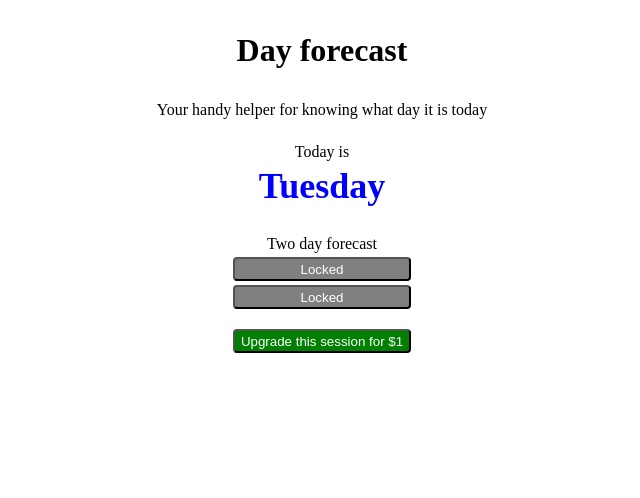
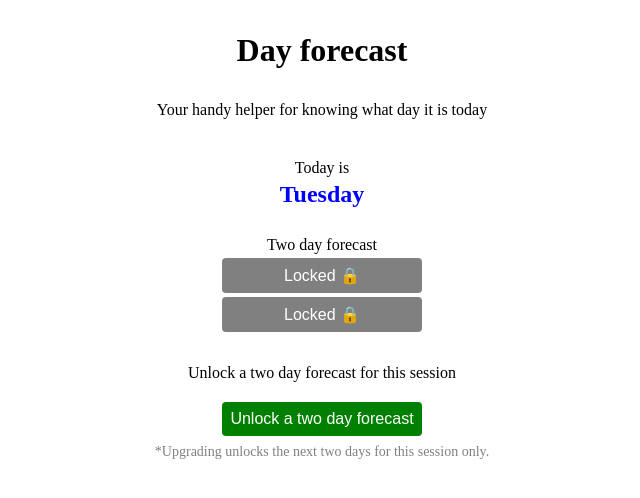
Before and after one commit to justjooshing/day-forecast, a website built with Vite: page client/index.html in a window 1280 px wide. Shown: the whole page, without its empty margins (318-958 px from the left). Built offline with nearby package versions, Linux system fonts and the light colour scheme.

Commit message:
organise stylesheet, add error message

```diff
--- a/client/handle-successful-payment.js
+++ b/client/handle-successful-payment.js
@@ -8,7 +8,6 @@ const updateUIForSuccessfulPayment = () => {
   buttons.forEach((button, i) => {
     button.classList.remove("locked-days");
     button.classList.add("unlocked-days");
-    button.classList.add("upcoming");
     button.textContent = days[(new Date().getDay() + i + 1) % 7];
 
     const p = document.createElement("p");
--- a/client/handle-upgrade.js
+++ b/client/handle-upgrade.js
@@ -19,7 +19,10 @@ document.addEventListener("DOMContentLoaded", () => {
       await stripe.redirectToCheckout({ sessionId: id });
     } catch (err) {
       console.log("confirm payment", err);
-      alert("Unable to start checkout. Ensure the server is running.");
+      setTimeout(() => {
+        document.querySelector(".error").classList.add("hidden");
+      }, 2000);
+      document.querySelector(".error").classList.remove("hidden");
     }
   });
 });
--- a/client/index.html
+++ b/client/index.html
@@ -16,18 +16,23 @@
   <main>
     <h1>Day forecast</h1>
     <p>Your handy helper for knowing what day it is today</p>
-    <div class="forecast">
+    <section class="free">
       <p class="day-title">Today is</p>
       <p class="unlocked-days" id="current-day" />
       <p class="day-title">Two day forecast</p>
-      <button class="locked-days">Locked</button>
-      <button class="locked-days">Locked</button>
-      <button class="upgrade" id="upgrade-btn">Upgrade this session for $1</button>
+      <button class="locked-days">Locked &#x1F512;</button>
+      <button class="locked-days">Locked &#x1F512;</button>
+    </section>
+    <section class="upgrades">
+      <p>Unlock a two day forecast for this session</p>
+      <button class="upgrade" id="upgrade-btn">Unlock a two day forecast</button>
+      <p class="upgrade-note">*Upgrading unlocks the next two days for this session only.</p>
+      <p class="error hidden">Something went wrong</p>
       <dialog>
         <p class="locked-feature">This feature is locked. Please upgrade to premium to unlock upcoming days!</p>
         <button>Close</button>
       </dialog>
-    </div>
+    </section>
   </main>
 </body>
 
--- a/client/styles.css
+++ b/client/styles.css
@@ -15,6 +15,7 @@ main {
   align-items: center;
   height: 100%;
 
+  --font-size-small: 16px;
   --font-size-medium: 24px;
   --font-size-large: 36px;
 }
@@ -23,15 +24,25 @@ h1 {
   margin: 1em 0em;
 }
 
-.forecast {
+section {
   display: flex;
   flex-direction: column;
   gap: 4px;
-  margin: 0;
+  margin: 16px 0px;
   align-items: center;
   justify-content: center;
+  width: 100%;
 }
 
+button {
+  font-size: var(--font-size-small);
+  padding: 8px;
+  border: none;
+  width: 200px;
+  cursor: pointer;
+}
+
+.free {
   .day-title {
     padding-top: 24px;
   }
@@ -40,19 +51,33 @@ h1 {
     font-size: var(--font-size-large);
     font-weight: 600;
     color: blue;
-}
-
-.upcoming {
     font-size: var(--font-size-medium);
   }
 
   .locked-days {
     background-color: grey;
     border-radius: 4px;
-  width: 100%;
-  height: var(--font-size-medium);
     color: white;
-  cursor: pointer;
+  }
+}
+
+.upgrades {
+  .upgrade {
+    margin-top: 16px;
+    background-color: green;
+    border-radius: 4px;
+    color: white;
+  }
+
+  .upgrade-note {
+    font-size: 14px;
+    color: gray;
+    margin-top: 4px;
+  }
+
+  .error {
+    color: red;
+    margin-top: 8px;
   }
 
   dialog {
@@ -71,20 +96,10 @@ dialog {
       background-color: blue;
       border-radius: 4px;
       width: 100%;
-    height: var(--font-size-medium);
       color: white;
       cursor: pointer;
     }
   }
-
-.upgrade {
-  margin-top: 16px;
-  background-color: green;
-  border-radius: 4px;
-  width: 100%;
-  height: var(--font-size-medium);
-  color: white;
-  cursor: pointer;
 }
 
 .hidden {
```
Lines whose indentation alone changed are shown as unchanged.
